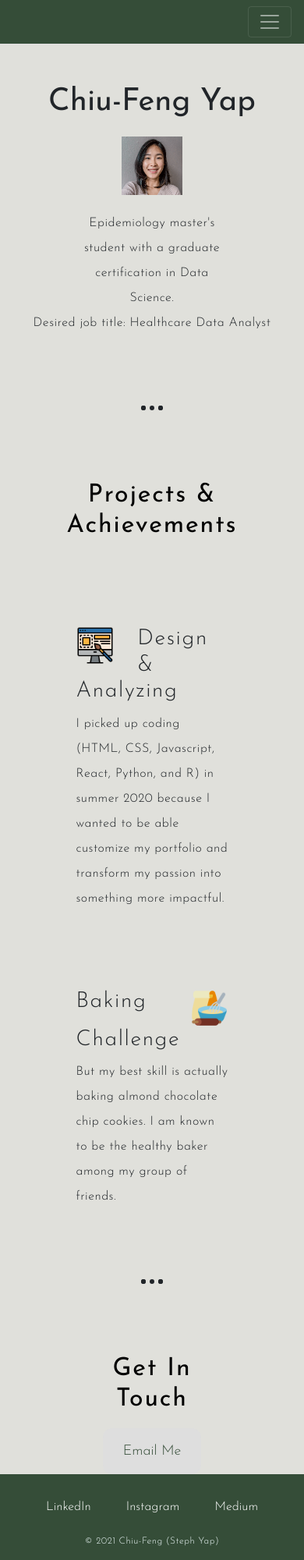
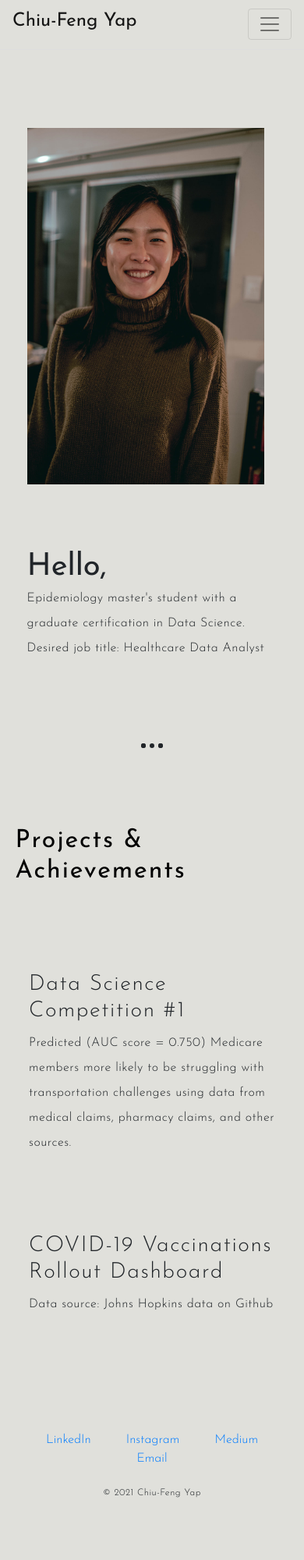
Before and after one commit to stephyap/Portfolio, a plain HTML site: page index.html in a window 390 px wide. Shown: the top 2000 px of the page at 78% size. After the commit the page ends 1962 px from the top, so only its background shows below. Drawn offline with nearby package versions, Linux system fonts and the light colour scheme; a script that the page names is missing.

Commit message:
Adjusted responsive div
Divs are now responsive to screen size - looks better on mobile.

```diff
--- a/index.html
+++ b/index.html
@@ -27,8 +27,8 @@
   </head>
   <body class="container-fluid">
     <div>
-      <nav class="navbar navbar-expand-lg navbar-dark bg-olive-green">
-        <a class="navbar-brand nav-icon-size" href="#"> </a>
+      <nav class="navbar navbar-expand-lg navbar-light bg-lights">
+        <a class="navbar-brand nav-icon-size" href="index.html"><h4>Chiu-Feng Yap</h4></a>
         <button
           class="navbar-toggler"
           type="button"
@@ -53,90 +53,70 @@
             <li class="nav-item">
               <a class="nav-link" href="projects.html">Projects</a>
             </li>
-            <li class="nav-item">
-              <a class="nav-link" href="mailto:chiuyap@gmail.com">Email Me</a>
-            </li>
-            <li class="nav-item">
+            <!-- <li class="nav-item">
+              <a class="nav-link" href="mailto:chiufengyap@gmail.com">Email Me</a>
+            </li> -->
+            <!-- <li class="nav-item">
               <a
                 class="nav-link"
                 href="https://www.canva.com/design/DAC9j5wZs-o/3uRVS-7i6ZSzPu5XqKYlHg/view?utm_content=DAC9j5wZs-o&utm_campaign=designshare&utm_medium=link&utm_source=sharebutton"
                 >Resume</a
               >
-            </li>
+            </li> -->
           </ul>
         </div>
       </nav>
 
-      <!-- <div id="mySidenav" class="sidenav">
-      <a class="navButtons" href="index.html">About</a>
-      <a class="navButtons" href="https://www.canva.com/design/DAC9j5wZs-o/3uRVS-7i6ZSzPu5XqKYlHg/view?utm_content=DAC9j5wZs-o&utm_campaign=designshare&utm_medium=link&utm_source=sharebutton">Resume</a>
-      <a class="navButtons" href="projects.html">Projects</a>
-      <a class="navButtons" href="mailto:chiuyap@gmail.com">Contact</a>
-   </div> -->
 
-      <div class="top-container"></div>
-      <div class="title-text">
-        <h1>Chiu-Feng Yap</h1>
-        <!-- <h4> -->
-          <!-- Epidemiology master'student focusing in Data Science -->
-        <!-- </h4> -->
-      </div>
-    </div>
+    <div class="container skill-row">
+        <div class="row">
+          <div class="col-md-6">
+            <img class="profile_picture" src="images/pro pic.jpg" />
+          </div>
+          <div class="col-md-6">
+            <h1>Hello,</h1>
+            <p>
+              Epidemiology master's student with a graduate certification in Data Science.
+              Desired job title: Healthcare Data Analyst
+            </p>
+          </div>
+        </div>
 
-    <div class="middle-container">
-      <div class="profile">
         <!-- <img class="fade-in hello-img" src="images/hello.png" alt="" /> -->
-        <img class="profile_picture" src="images/profile_pic.png" />
         <!-- <h2>Hello.</h2> -->
-        <p class="intro">
-          Epidemiology master's student with a graduate certification in Data Science.
-        </p>
-        <p>
-          Desired job title: Healthcare Data Analyst
-        </p>
+
       </div>
 
       <hr />
 
-      <div class="skills">
+      <div class="skill-row">
         <h2>Projects & Achievements</h2>
         <div class="skill-row">
-          <img class="code-img" src="images/webDesign.png" alt="code-img" />
+          <!-- <img class="code-img" src="images/webDesign.png" alt="code-img" /> -->
 
-          <h3>Design & Analyzing</h3>
+          <h3>Data Science Competition #1</h3>
           <p>
-            I picked up coding (HTML, CSS, Javascript, React, Python, and R) in
-            summer 2020 because I wanted to be able customize my portfolio and
-            transform my passion into something more impactful.
-          </p>
+          Predicted (AUC score = 0.750) Medicare members more likely to be struggling with transportation challenges using data from medical claims, pharmacy claims, and other sources.          </p>
         </div>
         <div class="skill-row">
-          <img class="baking-img" src="images/baking.png" alt="baking-img" />
+          <!-- <img class="baking-img" src="images/baking.png" alt="baking-img" /> -->
 
-          <h3>Baking Challenge</h3>
+          <h3>COVID-19 Vaccinations Rollout Dashboard</h3>
           <p>
-            But my best skill is actually baking almond chocolate chip cookies.
-            I am known to be the healthy baker among my group of friends.
+            Data source: Johns Hopkins data on Github
           </p>
         </div>
       </div>
-      <hr />
-      <div class="contact-me">
-        <h2>Get In Touch</h2>
-
-        <a class="btn" href="mailto:chiuyap@gmail.com">Email Me</a>
-      </div>
     </div>
 
-    <div class="bottom-container">
+    <div class="container-footer">
       <a class="footer-link" href="https://www.linkedin.com/in/chiufengyap/"
-        >LinkedIn</a
-      >
+        >LinkedIn</a      >
       <a class="footer-link" href="https://www.instagram.com/chiufengyap/"
-        >Instagram</a
-      >
+        >Instagram</a>
       <a class="footer-link" href="https://medium.com/@chiufengyap">Medium</a>
-      <p class="copyright">© 2021 Chiu-Feng (Steph Yap)</p>
+      <a class="footer-link" href="mailto:chiufengyap@gmail.com">Email</a>
+      <p class="copyright">© 2021 Chiu-Feng Yap</p>
     </div>
 
     <!-- Optional JavaScript -->
--- a/styles.css
+++ b/styles.css
@@ -58,7 +58,6 @@ hr {
 }
 
 a {
-  /* color: #354d38; */
   font-style: normal;
   font-weight: 300;
   text-decoration: none;
@@ -77,15 +76,18 @@ a:hover {
   padding: 3.5rem;
 }
 
-.top-container {
-  background-color: white;
-  /* padding:2rem; */
+.container {
+  margin: 0;
 }
 
 .profile_picture {
   position: relative;
-  margin: 20px;
+  padding-bottom: 2rem;
 
+}
+
+.container-footer{
+  padding-top: 6rem;
 }
 
 /* .hello-img {
@@ -152,13 +154,9 @@ a:hover {
 
 /************* END OF FADE IN CSS ******************/
 
-.bottom-container {
-  background-color: #354d38;
-  padding: 30px 0 20px;
-}
 
 .skill-row {
-  width: 50%;
+  width: 90%;
   margin: 100px auto 50px auto;
   text-align: left;
 }
@@ -168,7 +166,7 @@ a:hover {
 }
 
 .profile_picture {
-  width: 20%;
+  width: 95%;
 }
 
 .intro {
@@ -186,25 +184,19 @@ a:hover {
 }
 
 .copyright {
-  color: #eaf6f6;
   padding: 20px 0;
   font-size: 12px;
 }
 
-.code-img {
+/* .code-img {
   width: 25%;
   float: left;
   margin-right: 30px;
 }
+ */
 
-.baking-img {
-  width: 25%;
-  float: right;
-  margin-left: 30px;
-}
 
 .footer-link {
-  color: white;
   padding: 0 20px;
 }
 
@@ -228,14 +220,3 @@ a:hover {
   padding: 0;
   margin: 0;
 }
-
-.h1-projects {
-  margin: 0 auto;
-  font: 1px;
-}
-
-.dog-gif {
-  width: 30%;
-  padding: 0;
-  margin: 0;
-}
```
Also changed, not shown: projects.html (+5 -5 lines), images/pro pic.jpg (added), 2 other files.
